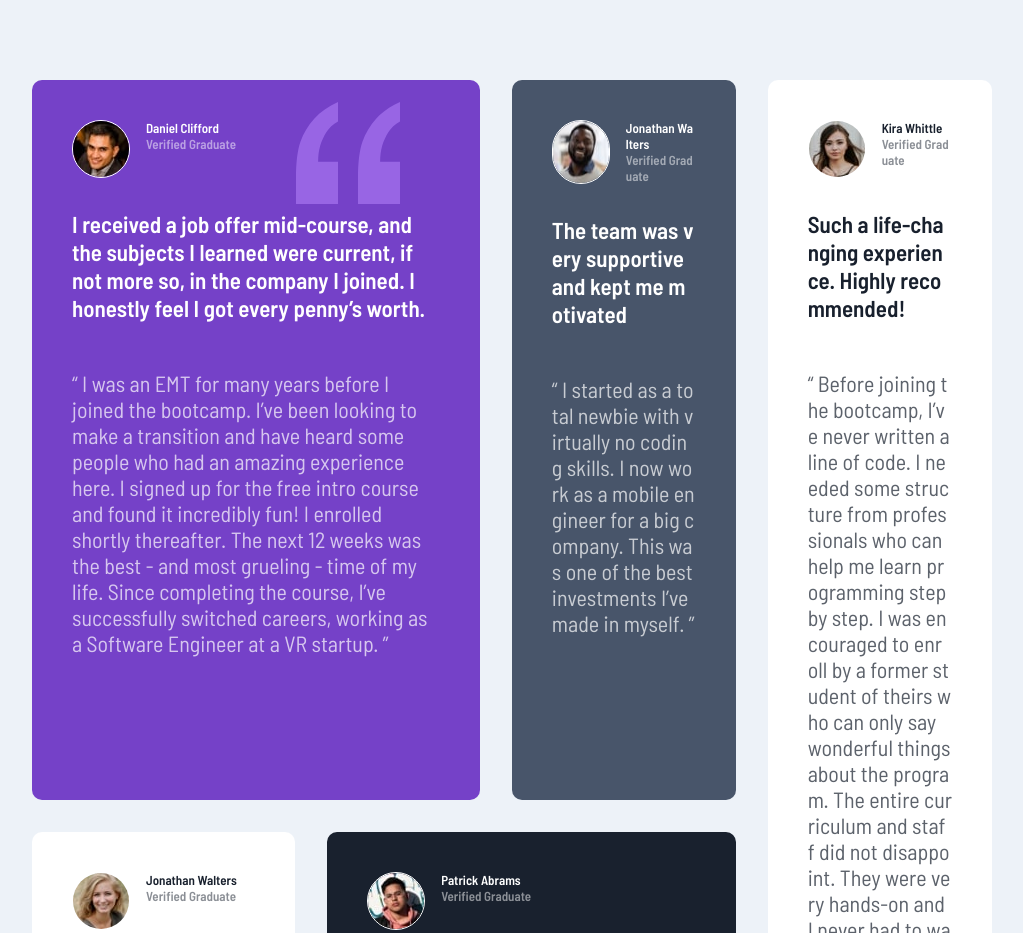
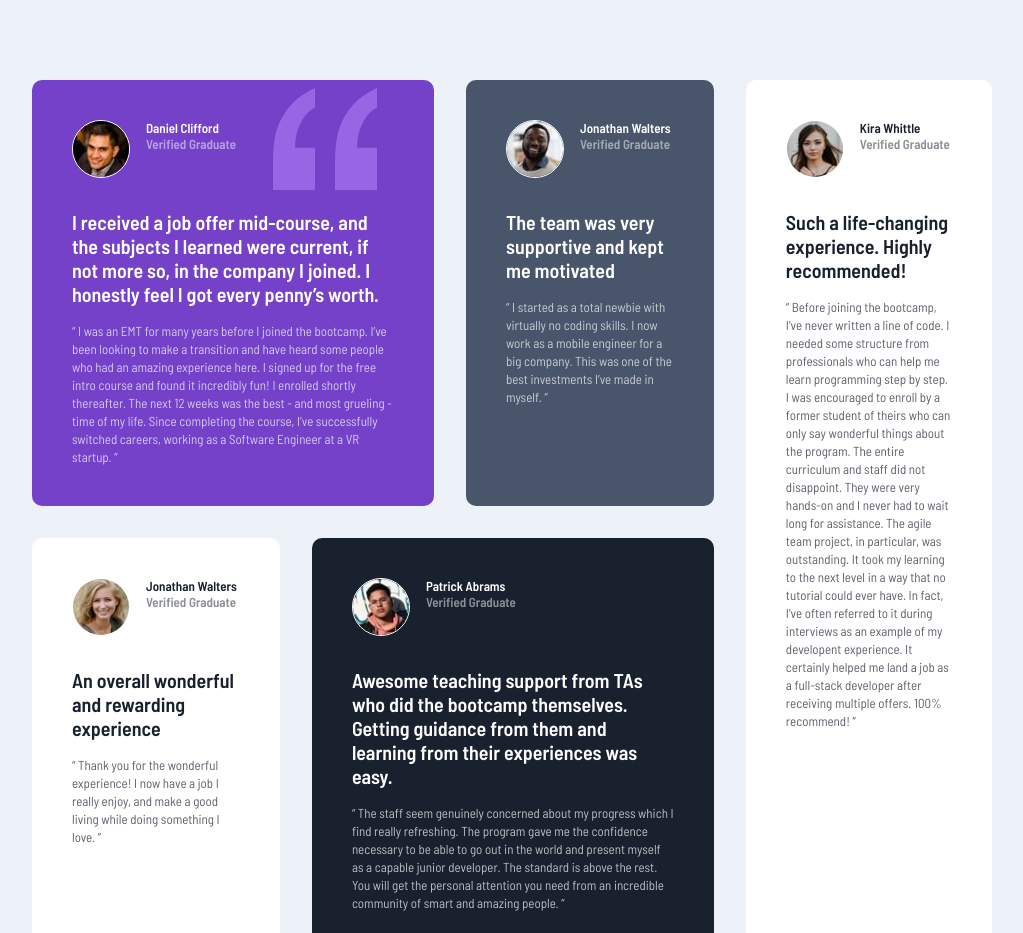
Before and after one commit to SuheibAlabed/Testimonials-grid-section, a plain HTML site: page index.html in a window 1280 px wide. Shown: the top 933 px of the page, without its empty margins (128-1151 px from the left). Drawn offline with Linux system fonts and the light colour scheme.

Commit message:
Testimonials-grid-section Solution

```diff
--- a/style.css
+++ b/style.css
@@ -18,13 +18,15 @@ body {
     "area1 area1 area1 area2 area3"
     "area4 area5 area5 area5 area3";
   margin: 5rem 10rem 10rem 10rem;
+  grid-template-rows: repeat(2, 1fr);
   justify-content: center;
+  align-content: center;
   grid-gap: 2rem;
 }
 .text-title .background {
   position: absolute;
   top: 0;
-  margin-top: 5%;
+  margin-top: 2%;
   margin-left: 50%;
   opacity: 70%;
 }
@@ -36,13 +38,13 @@ body {
   padding: 40px;
   width: auto;
   position: relative;
+  box-shadow: 5px 9px black 10px;
 }
 .Item2 {
   grid-area: area2;
   background: hsl(217, 19%, 35%);
   border-radius: 10px;
   padding: 40px;
-  word-break: break-all;
 }
 .Item3 {
   grid-area: area3;
@@ -50,7 +52,6 @@ body {
   background: hsl(0, 0%, 100%);
   border-radius: 10px;
   padding: 40px;
-  word-break: break-all;
 }
 .Item4 {
   grid-area: area4;
@@ -81,13 +82,15 @@ body {
   opacity: 50%;
 }
 .text-title {
+  font-size: 20px;
   font-weight: 600;
-  margin-bottom: 3rem;
-  font-size: 23px;
+  margin-bottom: 16px;
+  line-height: 24px;
 }
 .text2 {
   opacity: 70%;
-  font-size: 22px;
+  font-size: 13px;
+  line-height: 18px;
 }
 @media screen and (max-width: 415px) {
   .container {
```
